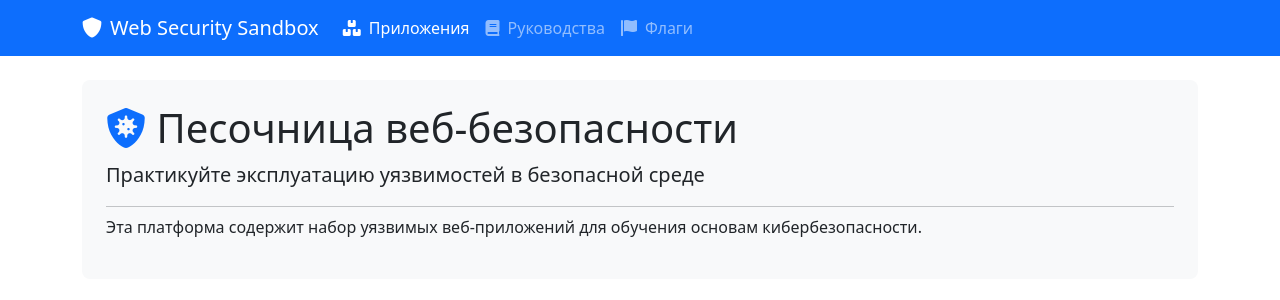
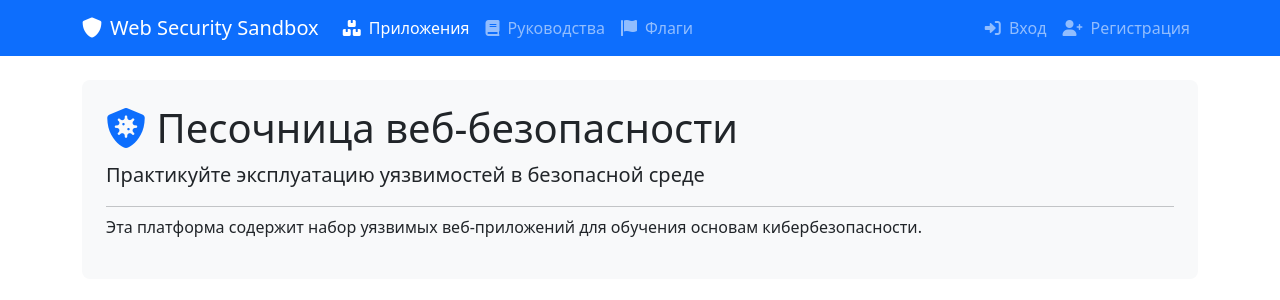
Before and after one commit to FanOfLitov/SANDBOX, a Flask app: page / in a window 1280 px wide. Shown: the top 300 px of the page. Run offline with Flask 3, Linux system fonts and the light colour scheme; some libraries are stand-ins or nearby versions.

Commit message:
Update index.html

```diff
--- a/templates/index.html
+++ b/templates/index.html
@@ -61,7 +61,7 @@
                 <span class="navbar-toggler-icon"></span>
             </button>
             <div class="collapse navbar-collapse" id="navbarNav">
-                <ul class="navbar-nav">
+                <ul class="navbar-nav me-auto">
                     <li class="nav-item">
                         <a class="nav-link active" href="#apps">
                             <i class="fas fa-boxes me-1"></i> Приложения
@@ -77,6 +77,31 @@
                             <i class="fas fa-flag me-1"></i> Флаги
                         </a>
                     </li>
+                </ul>
+                <ul class="navbar-nav">
+                    {% if username %}
+                    <li class="nav-item">
+                        <span class="navbar-text text-white me-3">
+                            <i class="fas fa-user-circle me-1"></i> {{ username }}
+                        </span>
+                    </li>
+                    <li class="nav-item">
+                        <a class="nav-link" href="/logout">
+                            <i class="fas fa-sign-out-alt me-1"></i> Выход
+                        </a>
+                    </li>
+                    {% else %}
+                    <li class="nav-item">
+                        <a class="nav-link" href="/login">
+                            <i class="fas fa-sign-in-alt me-1"></i> Вход
+                        </a>
+                    </li>
+                    <li class="nav-item">
+                        <a class="nav-link" href="/register">
+                            <i class="fas fa-user-plus me-1"></i> Регистрация
+                        </a>
+                    </li>
+                    {% endif %}
                 </ul>
             </div>
         </div>
```
